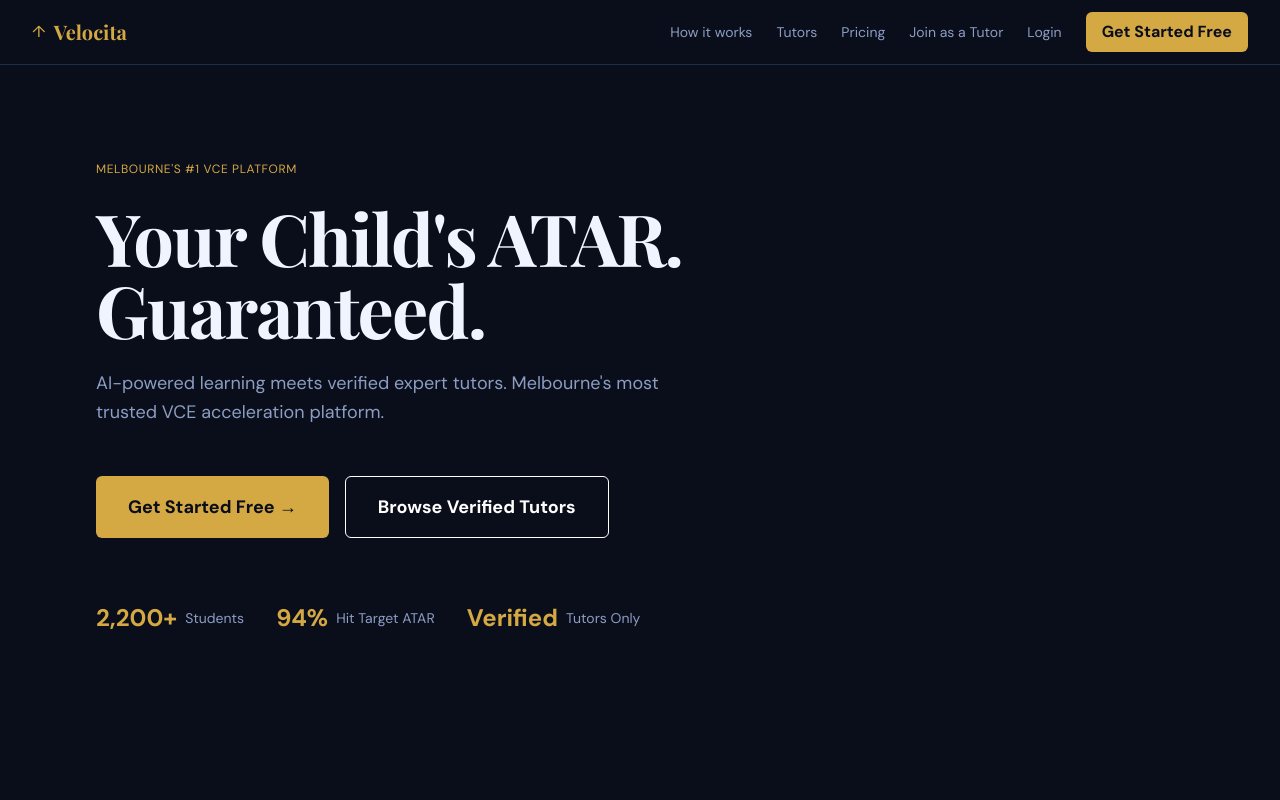
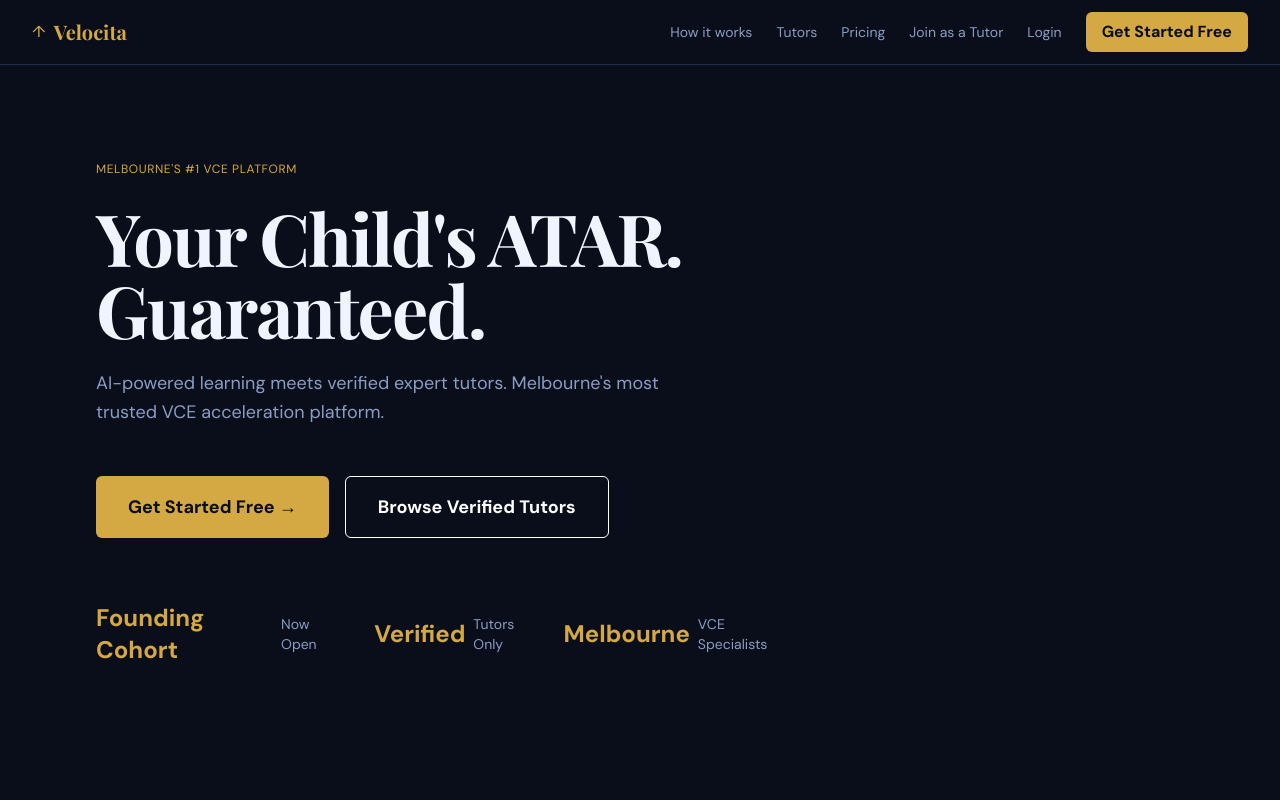
Before and after one commit to impexco101-prog/velocita, a Next.js app: page / in a window 1280 px wide. Shown: the top 800 px of the page. Built offline with nearby package versions, Linux system fonts and the light colour scheme.

Commit message:
SAVEPOINT 20 — Removed fake stats and tutor hourly rates

```diff
--- a/src/app/page.tsx
+++ b/src/app/page.tsx
@@ -91,16 +91,16 @@ export default function Home() {
             {/* Trust strip */}
             <div className="flex flex-col sm:flex-row gap-4 sm:gap-8 text-center sm:text-left">
               <div className="flex items-center justify-center sm:justify-start">
-                <span className="text-2xl font-bold text-gold-cta mr-2">2,200+</span>
-                <span className="text-sm text-[#8B9DC3]">Students</span>
-              </div>
-              <div className="flex items-center justify-center sm:justify-start">
-                <span className="text-2xl font-bold text-gold-cta mr-2">94%</span>
-                <span className="text-sm text-[#8B9DC3]">Hit Target ATAR</span>
+                <span className="text-2xl font-bold text-gold-cta mr-2">Founding Cohort</span>
+                <span className="text-sm text-[#8B9DC3]">Now Open</span>
               </div>
               <div className="flex items-center justify-center sm:justify-start">
                 <span className="text-2xl font-bold text-gold-cta mr-2">Verified</span>
                 <span className="text-sm text-[#8B9DC3]">Tutors Only</span>
+              </div>
+              <div className="flex items-center justify-center sm:justify-start">
+                <span className="text-2xl font-bold text-gold-cta mr-2">Melbourne</span>
+                <span className="text-sm text-[#8B9DC3]">VCE Specialists</span>
               </div>
             </div>
           </div>
--- a/src/app/tutors/page.tsx
+++ b/src/app/tutors/page.tsx
@@ -245,10 +245,6 @@ export default function TutorsPage() {
                 </div>
               </div>
 
-              {/* Price */}
-              <div className="mb-4">
-                <div className="text-lg font-bold text-gold-cta">${match.tutor.hourly_rate}/hour</div>
-              </div>
 
               {/* CTA Button */}
               <Link
```
